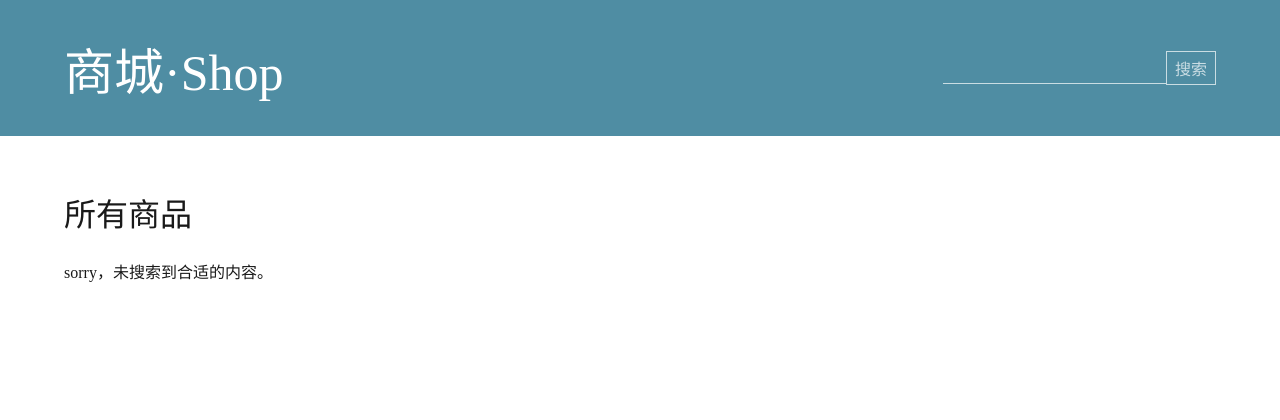
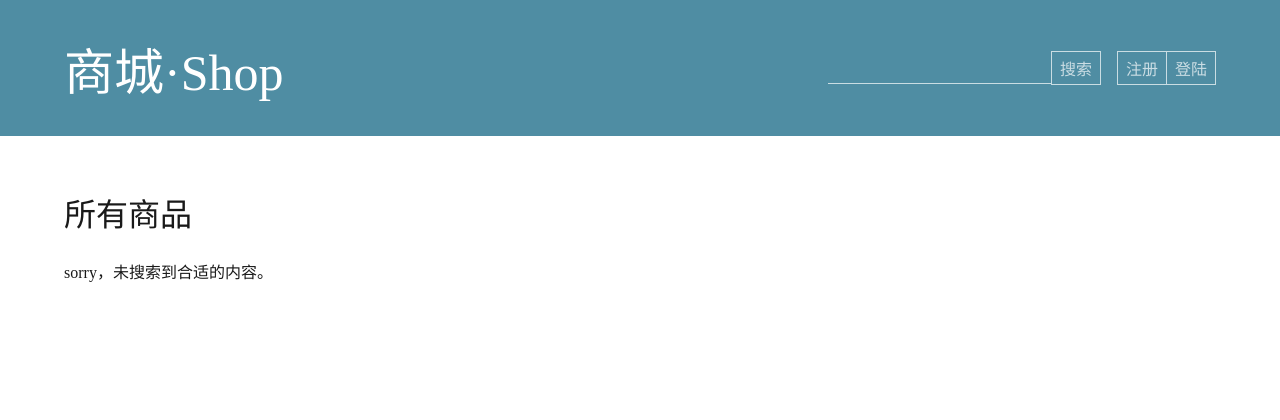
Before and after one commit to log-z/django_shop, a Django app: page /shop/ in a window 1280 px wide. Shown: the top 420 px of the page. Run offline with Django 3.2, Linux system fonts and the light colour scheme; data that the repository does not hold is empty; parts of the project's set-up code (start-up, migrations or seed data) failed here and were passed over.

Commit message:
为基础页面添加注册页面入口

```diff
--- a/shop/static/shop/css/style.css
+++ b/shop/static/shop/css/style.css
@@ -53,6 +53,11 @@ body > header {
     display: flex;
     flex-wrap: wrap;
     align-items: center;
+    --action-padding: 4px 8px;
+    --action-font-size: 16px;
+    --action-color: var(--secondary-text-color-light);
+    --action-border: var(--secondary-text-color-light) 1px solid;
+    --action-hover-bg: var(--divider-color-light);
 }
 
 body > header .title {
@@ -67,25 +72,50 @@ body > header .title .sub {
 }
 
 body > header .search input {
-    padding: 4px 8px;
-    font-size: 16px;
-    color: var(--secondary-text-color-light);
+    padding: var(--action-padding);
+    font-size: var(--action-font-size);
+    color: var(--action-color);
     background: transparent;
     outline: none;
 }
 
 body > header .search input[type=text] {
-    border: none;
-    border-bottom: var(--secondary-text-color-light) 1px solid;
+    border-top: none;
+    border-right: none;
+    border-bottom: var(--action-border);
+    border-left: none;
 }
 
 body > header .search input[type=submit] {
-    border: var(--secondary-text-color-light) 1px solid;
+    border: var(--action-border);
     cursor: pointer;
 }
 
 body > header .search input[type=submit]:hover {
-    background: var(--divider-color-light);
+    background: var(--action-hover-bg);
+}
+
+body > header .actionbar {
+    margin-left: 16px;
+    overflow: hidden;
+    font-size: var(--action-font-size);
+    border: var(--action-border);
+}
+
+body > header .action {
+    padding: var(--action-padding);
+    display: block;
+    float: left;
+    color: var(--action-color);
+    border-right: var(--action-border);
+    text-decoration: none;
+}
+body > header .action:last-child {
+    border-right: none;
+}
+
+body > header .action:hover {
+    background: var(--action-hover-bg);
 }
 
 
--- a/shop/templates/shop/base.html
+++ b/shop/templates/shop/base.html
@@ -11,13 +11,19 @@
 <header>
   <div class="title">
     <a href="{% url 'shop:goods_list' %}">商城·Shop</a>
-    {% if seller %}
-      <a class="sub" href="{% url 'shop:goods_list' %}?s={{ seller.id }}">{{ seller.username }}</a>
-    {% endif %}
+    {% block header_subtitle %}
+      {% if seller %}
+        <a class="sub" href="{% url 'shop:goods_list' %}?s={{ seller.id }}">{{ seller.username }}</a>
+      {% endif %}
+    {% endblock %}
   </div>
   <form class="search" action="{% url 'shop:goods_list' %}" method="get">
     <input name="g" type="text" value="{{ search_text }}"><input type="submit" value="搜索">
   </form>
+  <div class="actionbar">
+    <a class="action" href="{% url 'shop:register' %}">注册</a>
+    <a class="action" href="#">登陆</a>
+  </div>
 </header>
 
 <main>
```
